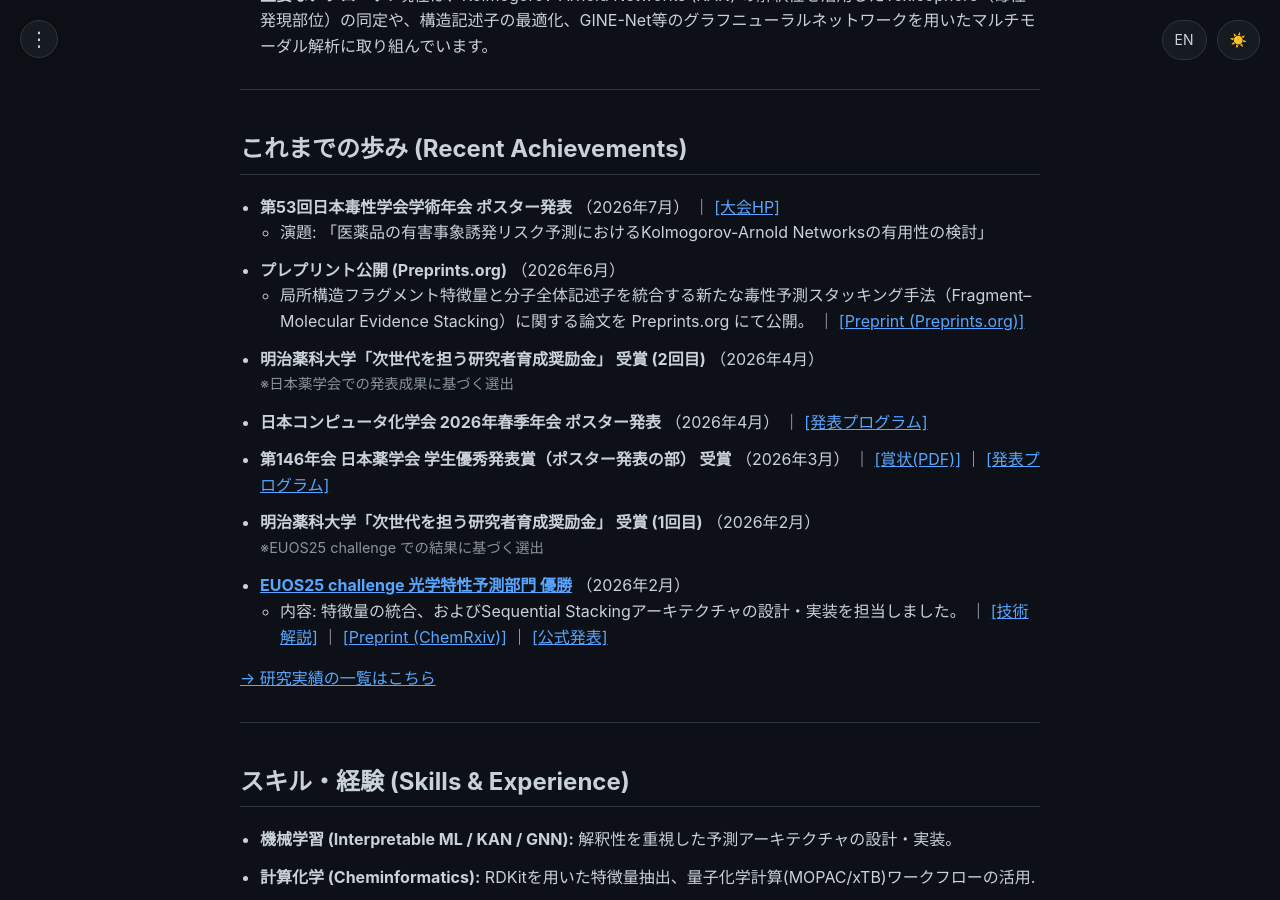
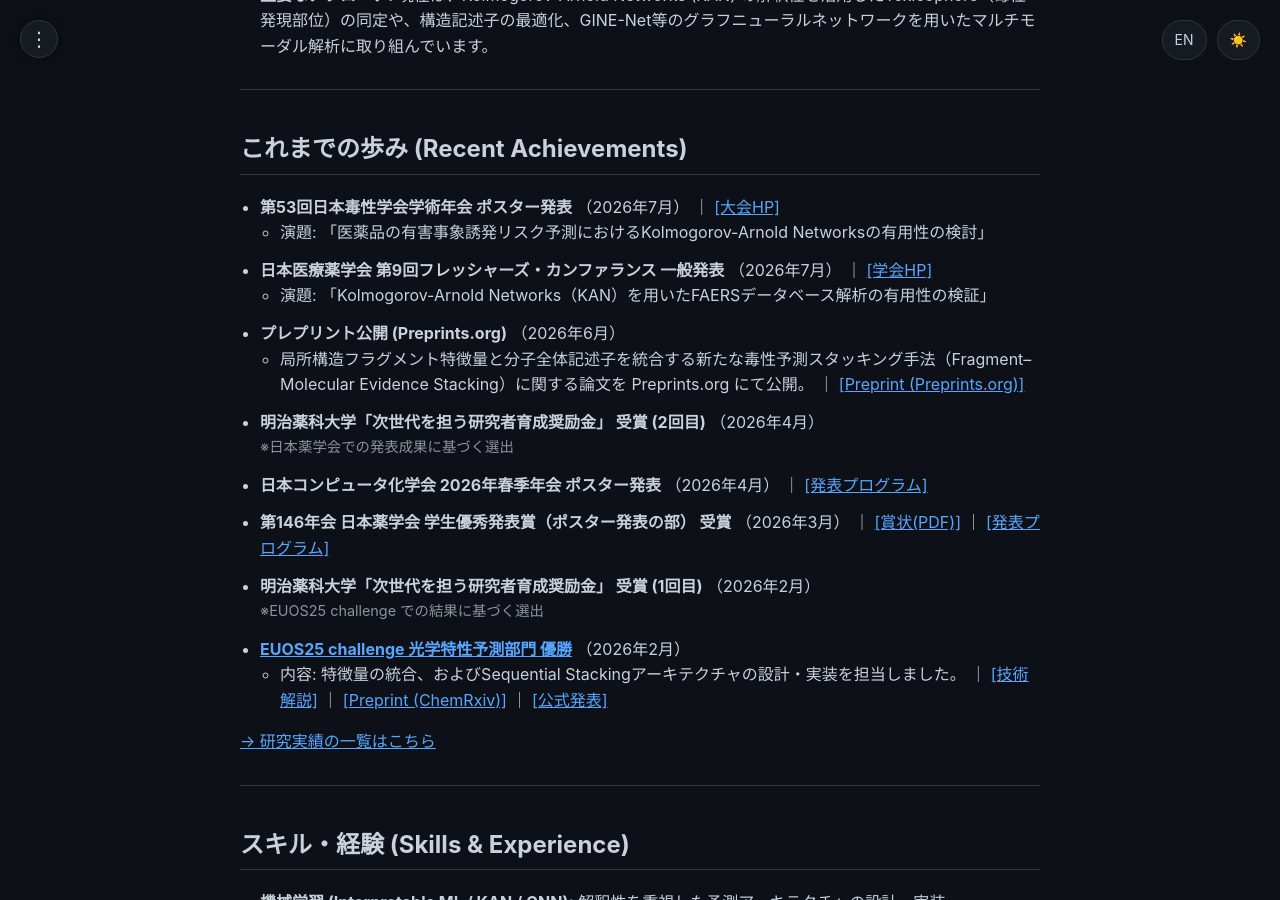
Before and after one commit to 377H-Miru/377H-Miru.github.io, a Jekyll site: the page built from index.md, in a window 1280 px wide and 900 px high, scrolled down 565 px. Built offline with Jekyll 4.4.1, drawn with Linux system fonts in a browser that asks for light colours.

Commit message:
Add JSPHCS 9th Freshers Conference presentation to achievements and projects

```diff
--- a/en/projects.html
+++ b/en/projects.html
@@ -16,7 +16,7 @@ permalink: /en/projects/
     <li><b>Addressing Technical Trade-offs:</b>
         While KAN offers high function approximation capabilities, it faces challenges like computational cost spikes and overfitting in high-dimensional settings (e.g., ECFP). This project investigates overcoming the <b>scalability-interpretability trade-off</b> through specialized regularization and architectural optimizations.
     </li>
-    <li><b>Status:</b> Presented at the PSJ 146th Annual Meeting and the 53rd Annual Meeting of the Japanese Society of Toxicology (JSOT).</li>
+    <li><b>Status:</b> Presented at the PSJ 146th Annual Meeting, the 9th JSPHCS Freshers Conference, and the 53rd Annual Meeting of the Japanese Society of Toxicology (JSOT).</li>
     <li><b>Resources:</b> <a href="https://github.com/377H-Miru/ecfp_cli" target="_blank">ecfp_cli</a> ｜ <a href="/en/posts/2026-04-02-kan-research-overview">Technical Review</a></li>
 </ul>
 
--- a/index.md
+++ b/index.md
@@ -31,6 +31,12 @@ permalink: /
         <b>第53回日本毒性学会学術年会 ポスター発表</b> （2026年7月） ｜ <a href="https://jsot2026.jp/" target="_blank">[大会HP]</a>
         <ul>
             <li>演題: 「医薬品の有害事象誘発リスク予測におけるKolmogorov-Arnold Networksの有用性の検討」</li>
+        </ul>
+    </li>
+    <li>
+        <b>日本医療薬学会 第9回フレッシャーズ・カンファランス 一般発表</b> （2026年7月） ｜ <a href="https://www.jsphcs.jp/" target="_blank">[学会HP]</a>
+        <ul>
+            <li>演題: 「Kolmogorov-Arnold Networks（KAN）を用いたFAERSデータベース解析の有用性の検証」</li>
         </ul>
     </li>
     <li>
--- a/projects.html
+++ b/projects.html
@@ -16,7 +16,7 @@ permalink: /projects/
     <li><b>技術的課題へのアプローチ:</b>
         KANは高い関数近似能力を持つ一方で、多次元入力（ECFP等）に対する計算コストの急激な増大や、過学習への脆弱性が公知の課題として存在します。本プロジェクトでは、特定の正則化手法やアーキテクチャの工夫を導入し、<b>「解釈性とスケーラビリティのトレードオフ」</b>をどのように克服できるかという観点から検証を進めています。
     </li>
-    <li><b>取り組み:</b> 第146年会 日本薬学会、および第53回日本毒性学会学術年会にてポスター発表</li>
+    <li><b>取り組み:</b> 第146年会 日本薬学会、第9回フレッシャーズ・カンファランス（一般発表）、および第53回日本毒性学会学術年会（ポスター発表）にて発表</li>
     <li><b>リソース:</b> <a href="https://github.com/377H-Miru/ecfp_cli" target="_blank">ecfp_cli</a> ｜ <a href="/posts/2026-04-02-kan-research-overview">技術解説ブログ</a></li>
 </ul>
 
```
Also changed, not shown: _data/achievements.json (+12 -0 lines), en/index.md (+6 -0 lines), projects.md (+1 -1 lines).
